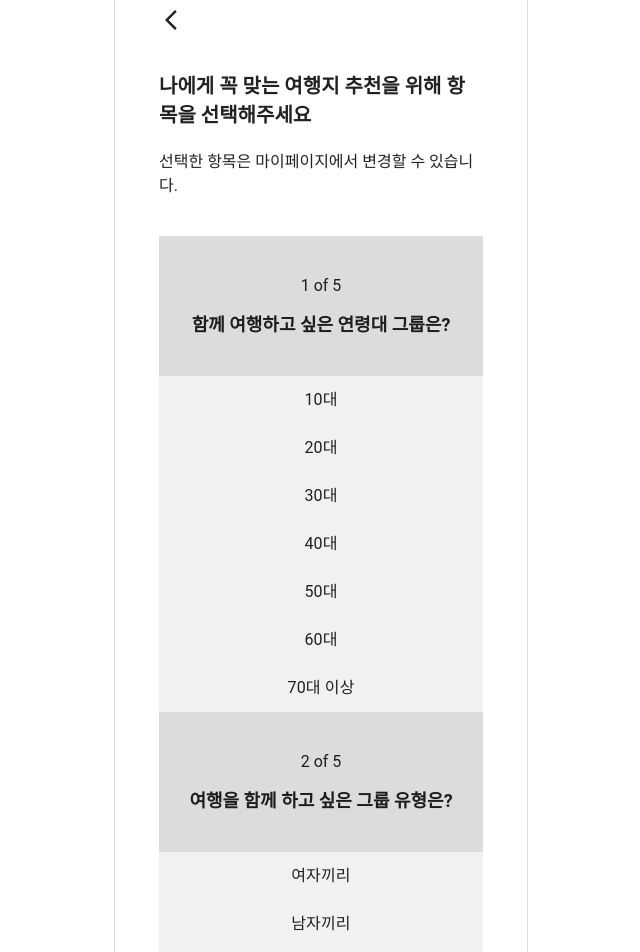
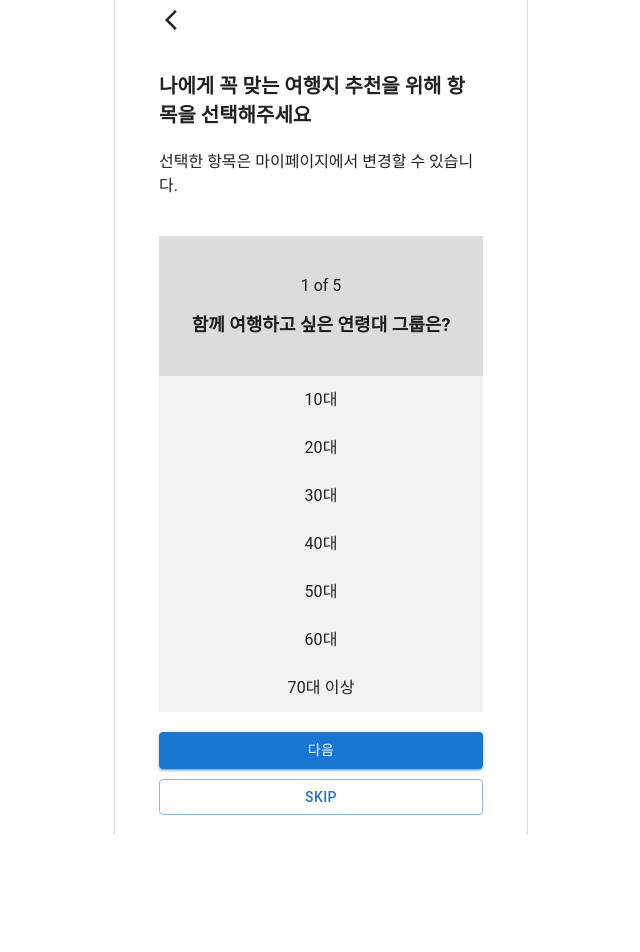
Before and after one commit to gotogether-s/gotogether-s, a Next.js app: page /survey in a window 1280 px wide. Shown: the top 952 px of the page, without its empty margins (319-959 px from the left). After the commit the page ends 835 px from the top, so only its background shows below. Built offline with nearby package versions, Linux system fonts and the light colour scheme.

Commit message:
#46 feat: Display individual QnA list by clicking next button

```diff
--- a/components/QnA/QnA.module.scss
+++ b/components/QnA/QnA.module.scss
@@ -12,5 +12,6 @@
   }
   .answer-wrapper {
     background-color: #f1f1f1;
+    margin-bottom: 2rem;
   }
 }
--- a/components/QnA/index.tsx
+++ b/components/QnA/index.tsx
@@ -2,6 +2,7 @@ import Box from '@mui/material/Box'
 import List from '@mui/material/List'
 import ListItemButton from '@mui/material/ListItemButton'
 import ListItemText from '@mui/material/ListItemText'
+import Button from '@mui/material/Button'
 import { useSelector } from 'react-redux'
 import { useState, useEffect } from 'react'
 import style from './QnA.module.scss'
@@ -15,17 +16,29 @@ const QnA = () => {
     theme: '',
   })
 
-  const qnaLists = useSelector((state) => {
+  const [surveyNumber, setSurveyNumber] = useState(1)
+
+  const getQnaLists = useSelector((state) => {
     return state.surveyQnaLists
   })
 
-  const getUserAnswer = (e, qnaListindex) => {
-    const key = Object.keys(userSurveyResult)[qnaListindex]
+  const [qnaLists, setQnaLists] = useState(
+    getQnaLists.slice(surveyNumber - 1, surveyNumber),
+  )
+
+  const getUserAnswer = (e, userSurveyResultIndex) => {
+    const key = Object.keys(userSurveyResult)[userSurveyResultIndex]
     const value = e.target.textContent
     setUserSurveyResult({
       ...userSurveyResult,
       [key]: value,
     })
+  }
+
+  const goToNextSurvey = () => {
+    if (surveyNumber === 5) return
+    setSurveyNumber(surveyNumber + 1)
+    setQnaLists(getQnaLists.slice(surveyNumber, surveyNumber + 1))
   }
 
   useEffect(() => {
@@ -37,7 +50,7 @@ const QnA = () => {
       {qnaLists.map((qnaList, qnaListindex) => (
         <div key={qnaListindex} className={style['qna-wrapper']}>
           <Box className={style['question-wrapper']}>
-            <div className={style['order']}>{qnaListindex + 1} of 5</div>
+            <div className={style['order']}>{surveyNumber} of 5</div>
             <h2>{qnaList.question}</h2>
           </Box>
           <Box className={style['answer-wrapper']}>
@@ -45,13 +58,23 @@ const QnA = () => {
               {qnaList.answers.map((answer, answerIndex) => (
                 <ListItemButton
                   key={answerIndex}
-                  onClick={() => getUserAnswer(event, qnaListindex)}
+                  onClick={() => getUserAnswer(event, surveyNumber - 1)}
                 >
                   <ListItemText primary={answer} sx={{ textAlign: 'center' }} />
                 </ListItemButton>
               ))}
             </List>
           </Box>
+          <Button
+            variant="contained"
+            sx={{ width: '100%', marginBottom: '1rem' }}
+            onClick={goToNextSurvey}
+          >
+            다음
+          </Button>
+          <Button variant="outlined" sx={{ width: '100%' }}>
+            Skip
+          </Button>
         </div>
       ))}
     </>
```
